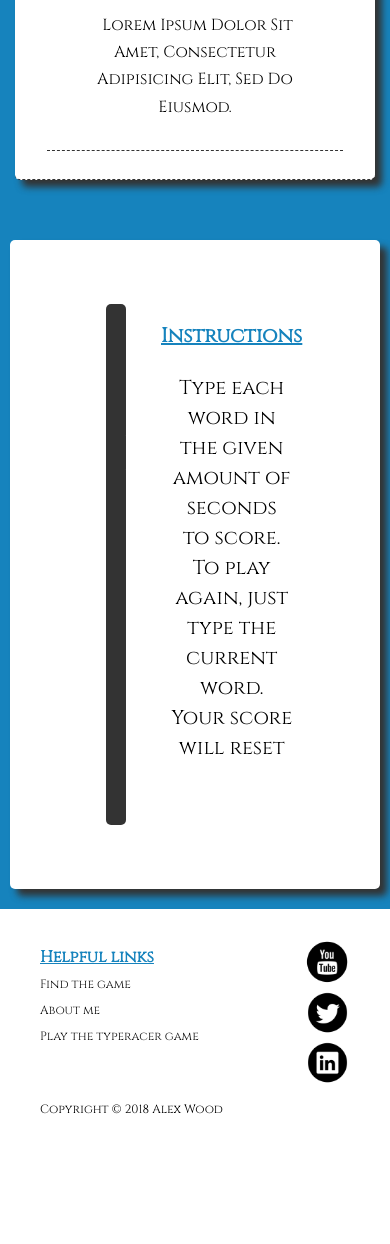
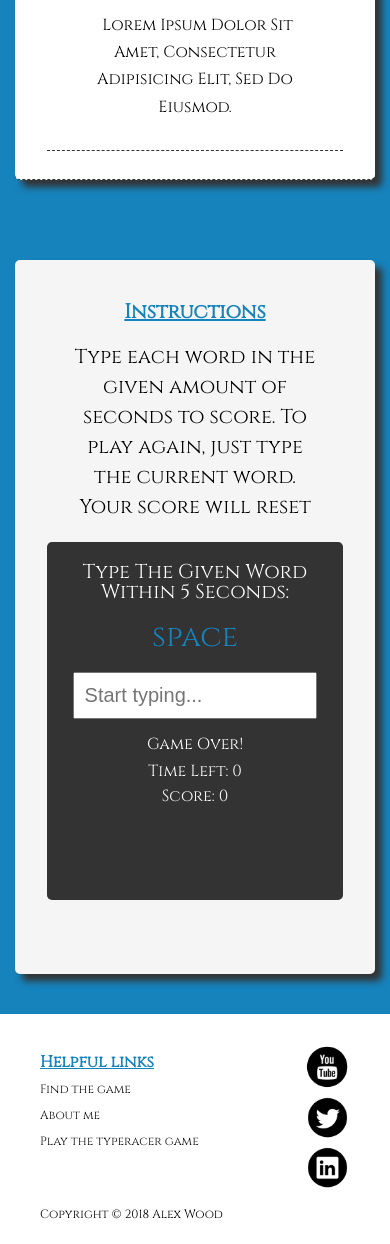
Before and after one commit to AlexWood13/DID-Website, a PHP site: page / in a window 390 px wide. Shown: the part 1789-3033 px from the top of the page. Before the commit the page ends 2903 px from the top, so only its background shows below. Run offline with PHP 8.4, Linux system fonts and the light colour scheme; some libraries are stand-ins or nearby versions.

Commit message:
fixed css for typeracer game

```diff
--- a/index.html
+++ b/index.html
@@ -64,7 +64,15 @@
   </div>
 
 <div class="main-wrapper">
-    <div class="grid-container typeracer">
+  <div class="wrapper">
+    <div class="typeracer">
+      <!-- Instructions -->
+      <div class="instructions">
+        <h5>Instructions</h5>
+        <p>Type each word in the given amount of seconds to score. To play again, just type the current word. Your score
+        will reset</p>
+      </div>
+
       <!-- Word & Input -->
       <div class="input">
         <p>Type The Given Word Within <span id="seconds"> </span> Seconds:</p>
@@ -80,14 +88,8 @@
           <span id="score">0</span>
         </h3>
       </div>
-
-      <!-- Instructions -->
-      <div class="instructions">
-        <h5>Instructions</h5>
-        <p>Type each word in the given amount of seconds to score. To play again, just type the current word. Your score
-        will reset</p>
-      </div>
     </div>
+  </div>
 </div>
 
 <div class="clr">
--- a/style.css
+++ b/style.css
@@ -201,29 +201,13 @@ body {
 	color:white;
 }
 
-/* Gridding system */
 .typeracer {
-  padding:10px 10px;
-  font-size:1rem;
-  display:grid;
-  grid-gap:20px;
-  line-height: 1.7;
-  grid-template-columns:repeat(2, 1fr);
-}
-
-/*content container */
-.grid-container {
-  max-width:80%;
-  margin:auto;
-  overflow:hidden;
-  padding:4rem 2rem;
-  background-color:#fff;
-  border-radius:5px;
-	margin-bottom: 10px;
-	box-shadow: 7px 7px 7px #333;
+	height:300px;
 }
 
 .input {
+	float:left;
+	width:60%;
 	height:100%;
   background-color:#333;
   color:#fff;
@@ -263,6 +247,8 @@ body {
 .instructions {
 	padding:15px;
 	box-sizing: border-box;
+	float:right;
+	width:40%;
 }
 
 .instructions h5{
@@ -346,9 +332,6 @@ span li {
   .grid-3 {
     grid-template-columns:1fr;
   }
-	.grid-3 {
-		grid-template-columns:1fr;
-	}
 
 	.services div {
 		border-bottom:#333 dashed 1px;
@@ -360,6 +343,26 @@ span li {
 		text-transform: uppercase;
 		font-size:1.3em;
 	}
+
+	.typeracer {
+		height:600px;
+	}
+
+	.input {
+		width:100%;
+		height:60%;
+	}
+
+	.input input {
+		padding:10px;
+		width:80%;
+	}
+
+	.instructions {
+		padding:10px;
+		width:100%;
+	}
+
 
 /* Landscape phone */
 @media screen and (max-height: 950px) {
@@ -394,6 +397,17 @@ span li {
 		margin-left: 160px;
 		margin-top: 20px;
 		padding: 0;
+	}
+
+	.footer-sm {
+		width: 50px;
+		margin-top:-10px;
+		padding-right:0;
+	}
+
+	.footer-sm img{
+		width: 100%;
+		margin-bottom: 2px;
 	}
 
 }
@@ -487,5 +501,12 @@ span li {
 		padding-top:50px;
 	}
 
+	.typeracer {
+		height:650px;
+	}
+
+	.input {
+		height:55%;
+	}
 
 }
```
